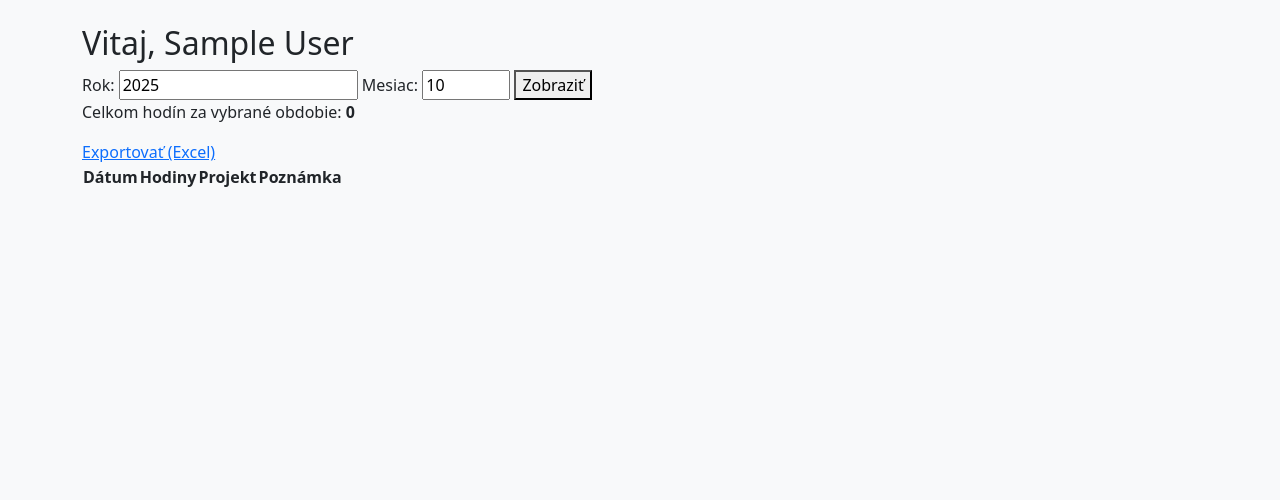
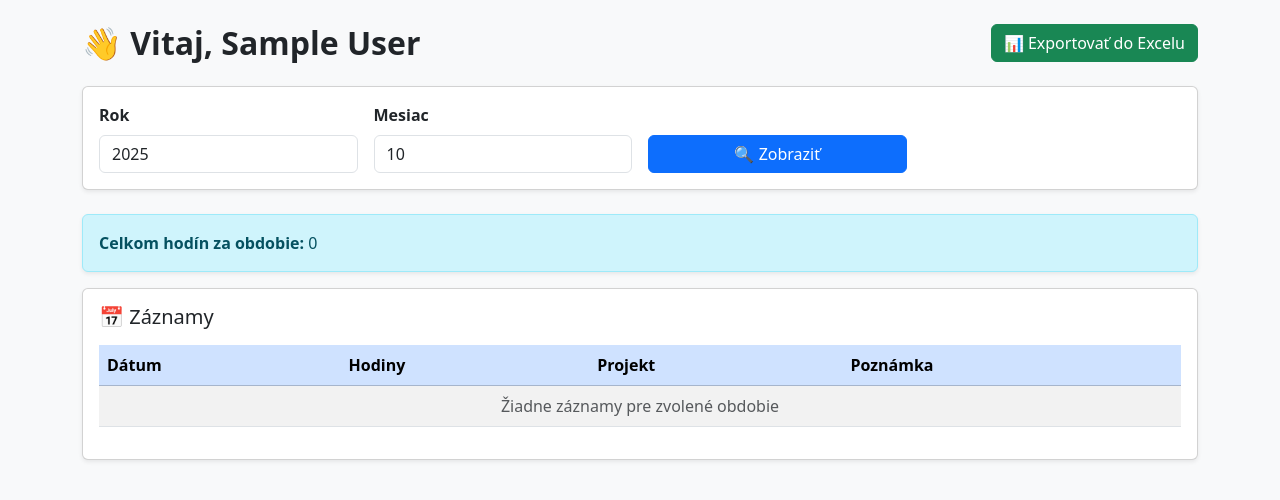
Before and after one commit to matejva/test, a Flask app: page /dashboard in a window 1280 px wide. Shown: the part 56-556 px from the top of the page. Run offline with Flask 3, Linux system fonts and the light colour scheme; a user stored in the database is signed in; tables that the repository leaves empty hold one stand-in row (values such as "Sample post"); lists and menus that the app fills with data are empty.

Commit message:
Update dashboard.html

```diff
--- a/templates/dashboard.html
+++ b/templates/dashboard.html
@@ -1,29 +1,68 @@
 {% extends 'base.html' %}
 {% block content %}
-<h2>Vitaj, {{ current_user.name }}</h2>
 
-<form method="get">
-  <label>Rok: <input name="year" type="number" value="{{ year }}"></label>
-  <label>Mesiac: <input name="month" type="number" min="1" max="12" value="{{ month }}"></label>
-  <button type="submit">Zobraziť</button>
+<div class="d-flex justify-content-between align-items-center mb-4">
+  <h2 class="fw-bold mb-0">👋 Vitaj, {{ current_user.name }}</h2>
+  <a href="{{ url_for('export', year=year, month=month) }}" class="btn btn-success">
+    📊 Exportovať do Excelu
+  </a>
+</div>
+
+<div class="card shadow-sm mb-4">
+  <div class="card-body">
+    <form method="get" class="row g-3 align-items-end">
+      <div class="col-md-3">
+        <label for="year" class="form-label fw-semibold">Rok</label>
+        <input id="year" name="year" type="number" class="form-control" value="{{ year }}">
+      </div>
+      <div class="col-md-3">
+        <label for="month" class="form-label fw-semibold">Mesiac</label>
+        <input id="month" name="month" type="number" min="1" max="12" class="form-control" value="{{ month }}">
+      </div>
+      <div class="col-md-3">
+        <button type="submit" class="btn btn-primary w-100 mt-2">
+          🔍 Zobraziť
+        </button>
+      </div>
     </form>
+  </div>
+</div>
 
-<p>Celkom hodín za vybrané obdobie: <strong>{{ total }}</strong></p>
+<div class="alert alert-info shadow-sm">
+  <strong>Celkom hodín za obdobie:</strong> {{ total }}
+</div>
 
-<a href="{{ url_for('export', year=year, month=month) }}">Exportovať (Excel)</a>
+<div class="card shadow-sm">
+  <div class="card-body">
+    <h5 class="card-title mb-3">📅 Záznamy</h5>
 
-<table>
-<thead><tr><th>Dátum</th><th>Hodiny</th><th>Projekt</th><th>Poznámka</th></tr></thead>
+    <div class="table-responsive">
+      <table class="table table-striped align-middle">
+        <thead class="table-primary">
+          <tr>
+            <th>Dátum</th>
+            <th>Hodiny</th>
+            <th>Projekt</th>
+            <th>Poznámka</th>
+          </tr>
+        </thead>
         <tbody>
           {% for e in entries %}
           <tr>
             <td>{{ e.date }}</td>
-    <td>{{ e.hours }}</td>
+            <td><span class="badge bg-secondary">{{ e.hours }}</span></td>
             <td>{{ e.project }}</td>
             <td>{{ e.note }}</td>
+          </tr>
+          {% else %}
+          <tr>
+            <td colspan="4" class="text-center text-muted">Žiadne záznamy pre zvolené obdobie</td>
           </tr>
           {% endfor %}
         </tbody>
       </table>
+    </div>
+  </div>
+</div>
 
 {% endblock %}
```
Lines whose indentation alone changed are shown as unchanged.
